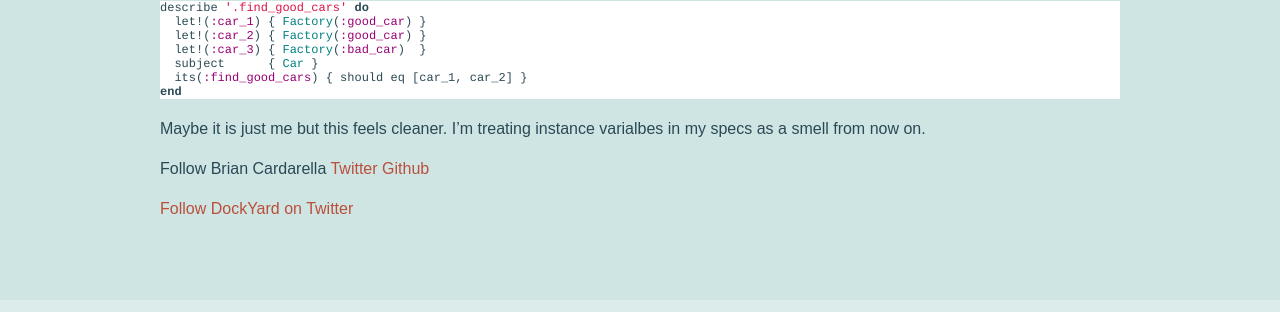
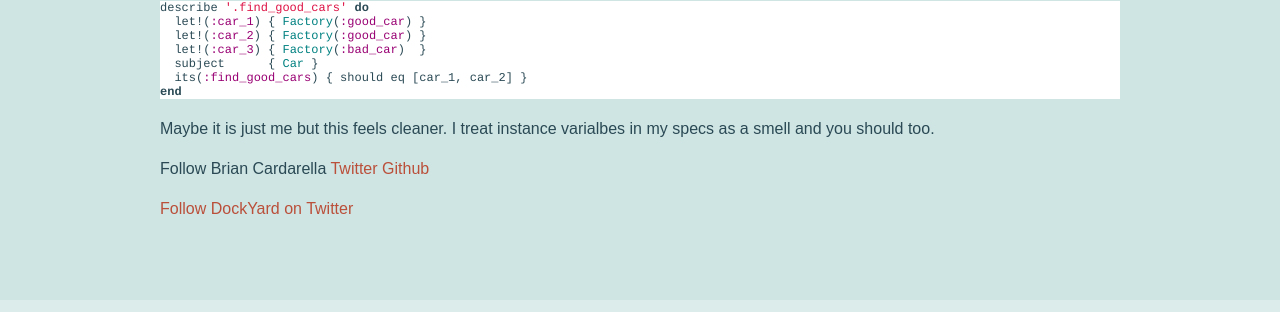
Before and after one commit to Hakon/reefpoints, a Jekyll site: the page built from _posts/2012-02-15-get-those-instance-variables-out-of-my-specs.md, in a window 1280 px wide. Shown: the part 638-950 px from the top of the page. Built offline with Jekyll 4.4.1, drawn with Linux system fonts in a browser that asks for light colours; Markdown is read by kramdown in place of the engine named in the settings; comment, search, counter and statistics services are not loaded.

Commit message:
Update end

```diff
--- a/_posts/2012-02-15-get-those-instance-variables-out-of-my-specs.md
+++ b/_posts/2012-02-15-get-those-instance-variables-out-of-my-specs.md
@@ -40,5 +40,5 @@ describe '.find_good_cars' do
 end
 {% endhighlight %}
 
-Maybe it is just me but this *feels* cleaner. I'm treating instance
-varialbes in my specs as a smell from now on.
+Maybe it is just me but this *feels* cleaner. I treat instance
+varialbes in my specs as a smell and you should too.
```
